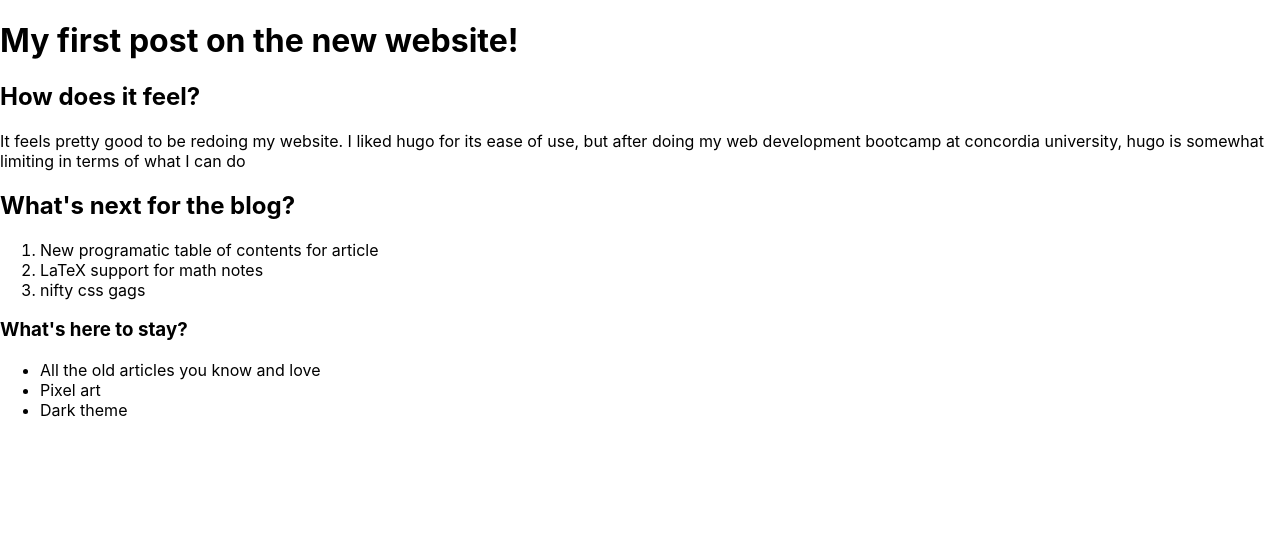
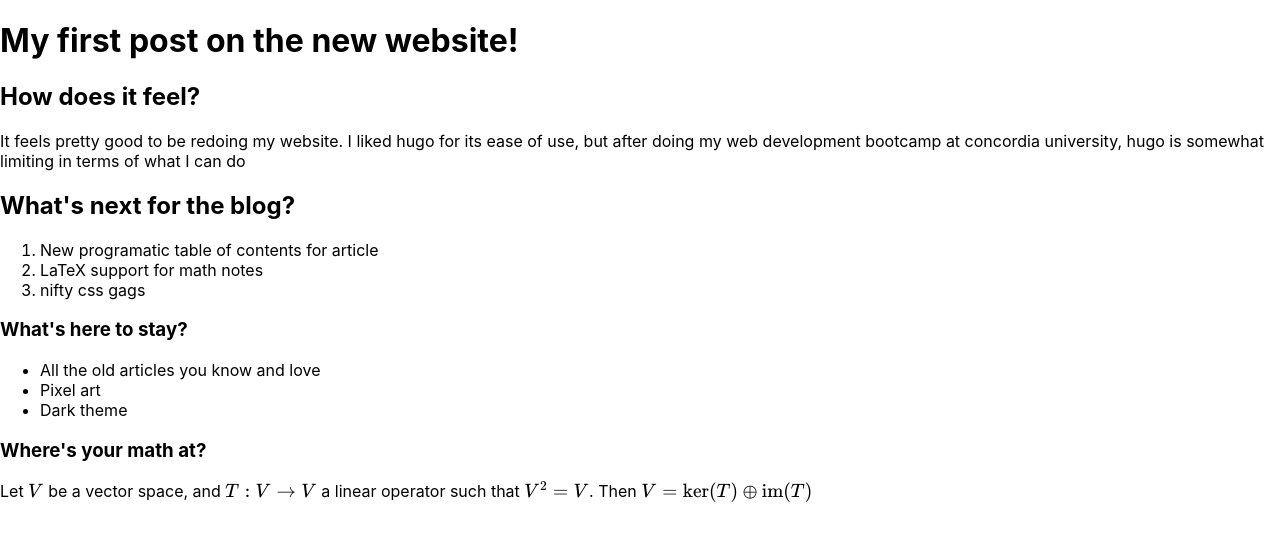
Before and after one commit to csimpson1/website_v2, a React (Create React App) app: page / in a window 1280 px wide. Shown: the top 540 px of the page. Built offline with nearby package versions, Linux system fonts and the light colour scheme.

Commit message:
adding in support for LaTeX in markdown, with demo

```diff
--- a/package.json
+++ b/package.json
@@ -15,6 +15,8 @@
     "react-dom": "^18.2.0",
     "react-markdown": "^8.0.7",
     "react-scripts": "5.0.1",
+    "rehype-katex": "^7.0.0",
+    "remark-math": "^6.0.0",
     "sass": "^1.66.1",
     "web-vitals": "^2.1.4"
   },
--- a/src/components/blog/post/TestPost2.js
+++ b/src/components/blog/post/TestPost2.js
@@ -1,6 +1,9 @@
 import React, { useState, useEffect } from 'react';
 import TestMarkdown from '../../../markdown/test/test_markdown.md';
 import ReactMarkdown from 'react-markdown';
+import remarkMath from 'remark-math';
+import rehypeKatex from 'rehype-katex';
+import 'katex/dist/katex.min.css';
 
 const TestPost2 = () => {
   const [article, setArticle] = useState('');
@@ -11,7 +14,11 @@ const TestPost2 = () => {
       .then((text) => setArticle(text));
   }, []);
 
-  return <ReactMarkdown>{article}</ReactMarkdown>;
+  return (
+    <ReactMarkdown remarkPlugins={[remarkMath]} rehypePlugins={[rehypeKatex]}>
+      {article}
+    </ReactMarkdown>
+  );
 };
 
 export default TestPost2;
--- a/src/markdown/test/test_markdown.md
+++ b/src/markdown/test/test_markdown.md
@@ -15,3 +15,7 @@ It feels pretty good to be redoing my website. I liked hugo for its ease of use,
 - All the old articles you know and love
 - Pixel art
 - Dark theme
+
+### Where's your math at?
+
+Let $V$ be a vector space, and $T: V \rightarrow V$ a linear operator such that $V^2=V$. Then $V=\ker(T) \oplus \text{im}(T)$
```
Also changed, not shown: 1 other file (tests, documents, lock files or other folders).
